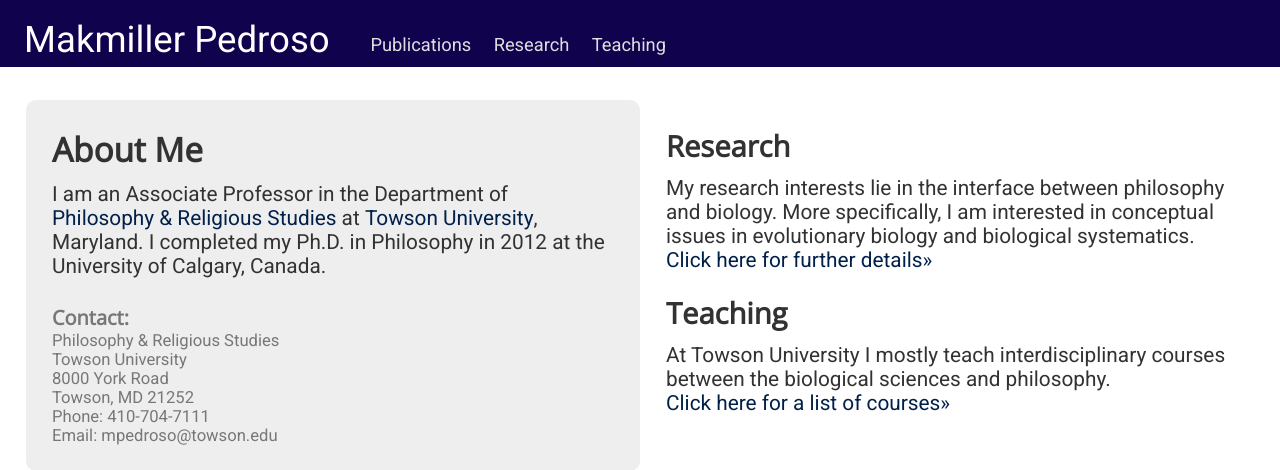
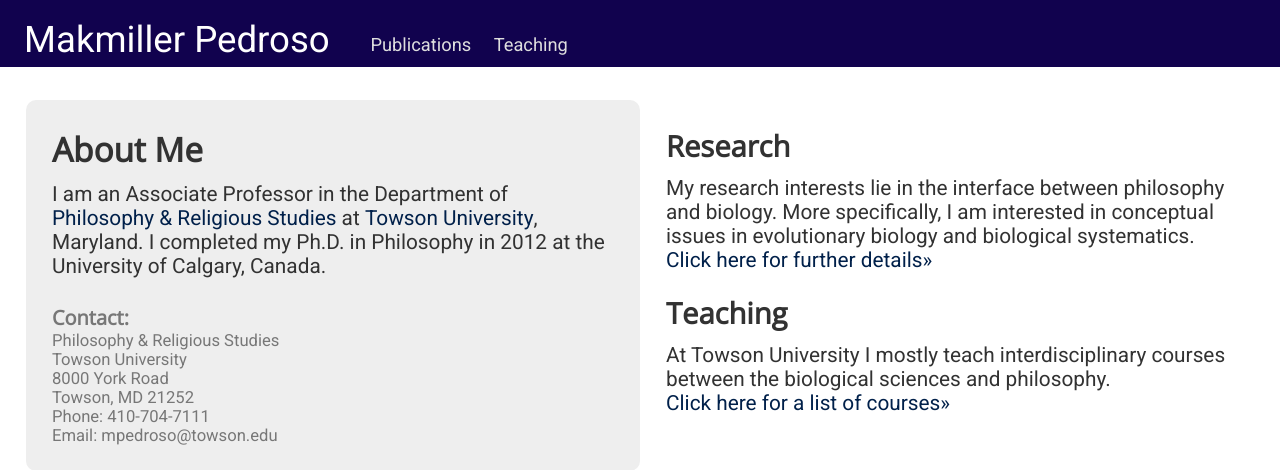
Before and after one commit to makp/website, a Flask app: page / in a window 1280 px wide. Shown: the top 470 px of the page. Run offline with Flask 2, Linux system fonts and the light colour scheme.

Commit message:
Remove research tab for now

```diff
--- a/templates/layouts/default.html
+++ b/templates/layouts/default.html
@@ -6,7 +6,7 @@
       <div class="container">
 	<a class="pagename current" href="/">Makmiller Pedroso</a>
 	<a href="pubs">Publications</a>
-	<a href="research">Research</a>
+	<!-- <a href="research">Research</a> -->
 	<a href="teaching">Teaching</a>
       </div>
     </nav>
```
